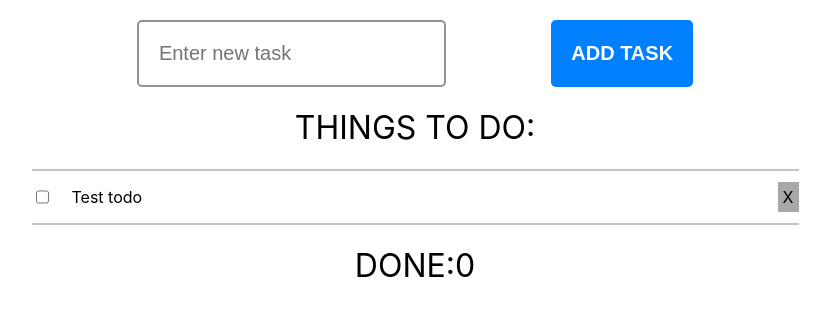
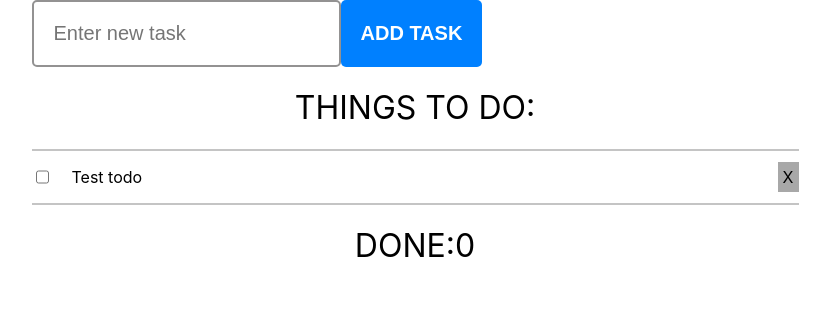
Before and after one commit to Metkiyd/react-todo, a React (Create React App) app: page / in a window 1280 px wide. Shown: the top 316 px of the page, without its empty margins (225-1055 px from the left). Built offline with nearby package versions, Linux system fonts and the light colour scheme.

Commit message:
form style fix

```diff
--- a/src/components/Form/styles.module.scss
+++ b/src/components/Form/styles.module.scss
@@ -1,7 +1,6 @@
 .form {
   display: flex;
-  justify-content: space-evenly;
-  padding-top: 20px;
+
 
   &__input {
     font-size: 20px;
```
